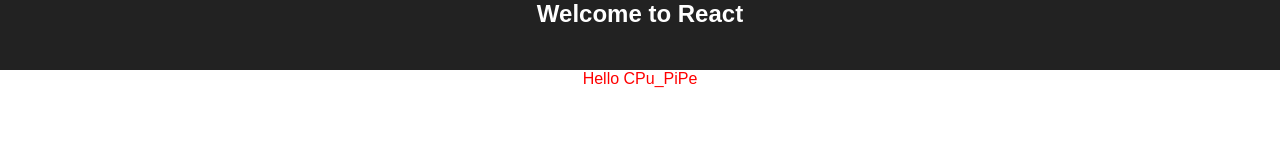
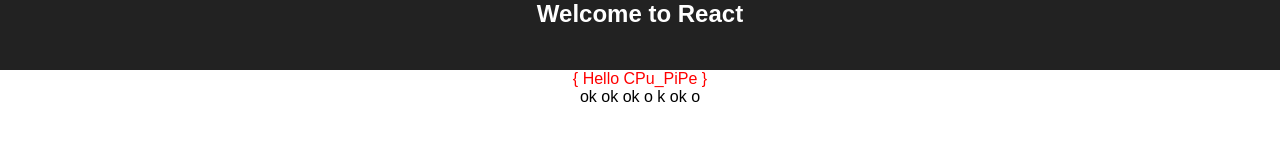
Before and after one commit to eidolonz/React-newbie, a React (Create React App) app: page / in a window 1280 px wide. Shown: the part 120-280 px from the top of the page. Built offline with nearby package versions, Linux system fonts and the light colour scheme.

Commit message:
add example container

```diff
--- a/app/App.js
+++ b/app/App.js
@@ -1,6 +1,7 @@
 import React, { Component } from 'react';
 import logo from './logo.svg';
-import Title from './components/Title'
+import { Title } from './components'
+import ChoicesContainer from './containers/ChoicesContainer'
 import './App.scss';
 
 class App extends Component {
@@ -12,7 +13,7 @@
           <h1 className="App-title">Welcome to React</h1>
         </header>
         <Title text={'Hello CPu_PiPe'} />
-
+        <ChoicesContainer />
       </div>
     );
   }
--- a/app/components/Title/index.js
+++ b/app/components/Title/index.js
@@ -5,7 +5,7 @@
 
   render() {
     const { text } = this.props
-    return (<div className='title'>{text}</div>)
+    return (<div className='title'> {'{'} {text} {'}'}</div>)
   }
 }
 
--- /dev/null
+++ b/app/components/index.js
@@ -0,0 +1,7 @@
+import Form from './Form'
+import Title from './Title'
+
+export {
+  Form,
+  Title,
+}
--- /dev/null
+++ b/app/containers/ChoicesContainer/index.js
@@ -0,0 +1,15 @@
+import React, { Component } from 'react'
+import { connect } from 'react-redux'
+import { bindActionCreators } from 'redux'
+
+class ChoicesContainer extends Component {
+
+  render() {
+    return (<div className='choice'>
+      ok ok ok o k ok o
+    </div>)
+  }
+
+}
+
+export default ChoicesContainer
--- a/app/index.js
+++ b/app/index.js
@@ -22,8 +22,8 @@
 renderApp(App)
 
 if (module.hot) {
-  module.hot.accept('./Root', () => {
-    const NextRoot = require('./Root').default // eslint-disable-line global-require
+  module.hot.accept('./App', () => {
+    const NextRoot = require('./App').default // eslint-disable-line global-require
     renderApp(NextRoot)
   })
 }
--- /dev/null
+++ b/app/reducers/error.js
@@ -0,0 +1,14 @@
+import { endsWith, assign, unset } from 'lodash'
+
+const error = (state = {}, action) => {
+  if (endsWith(action.type, '_FAILURE') || endsWith(action.type, '_ERROR')) {
+    return assign({}, state, { [action.type.replace(/(_FAILURE|_ERROR)/, '')]: (action.error) ? action.error : 'ERROR' })
+  } else if (endsWith(action.type, '_SUCCESS') || endsWith(action.type, '_REQUEST')) {
+    const newState = assign({}, state)
+    unset(newState, action.type.replace(/(_SUCCESS|_REQUEST)/, ''));
+    return newState;
+  }
+  return state;
+}
+
+export default error
--- a/app/reducers/index.js
+++ b/app/reducers/index.js
@@ -1,8 +1,8 @@
 import { combineReducers } from 'redux'
-
+import error from './error'
 
 const rootReducer = combineReducers({
-
+  error
 })
 
 export default rootReducer
--- a/package.json
+++ b/package.json
@@ -17,7 +17,10 @@
     "sass-loader": "^6.0.7",
     "webpack": "^4.2.0",
     "webpack-cli": "^2.0.12",
-    "webpack-dev-server": "^3.1.1"
+    "webpack-dev-server": "^3.1.1",
+    "lodash": "^4.17.5",
+    "moment": "^2.21.0",
+    "moment-timezone": "^0.5.14"
   },
   "devDependencies": {
     "babel-polyfill": "^6.26.0",
--- a/webpack.config.dev.js
+++ b/webpack.config.dev.js
@@ -30,6 +30,7 @@
       'rxjs',
       'event-source-polyfill',
       './app/index.js',
+      './app/index.scss'
     ],
   },
   output: {
```
Also changed, not shown: app/containers/ChoicesContainer/index.scss (added).
